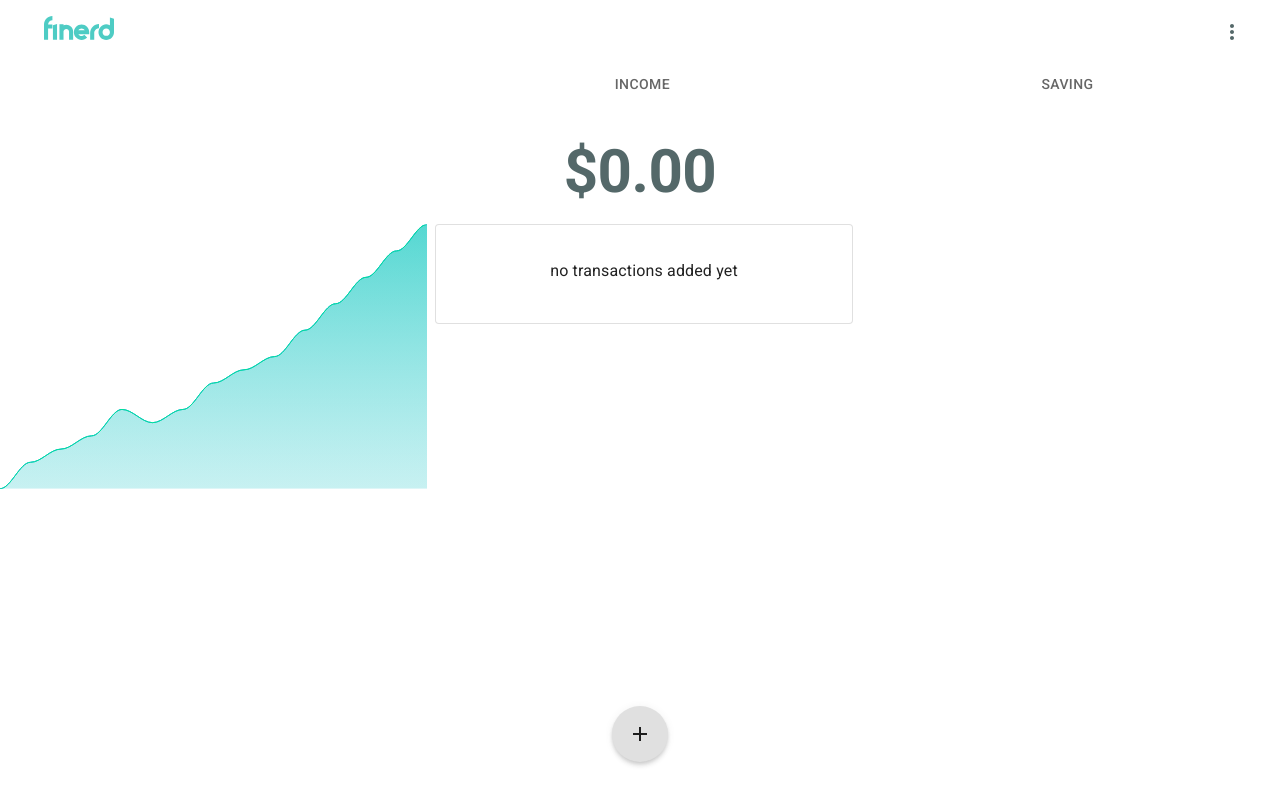
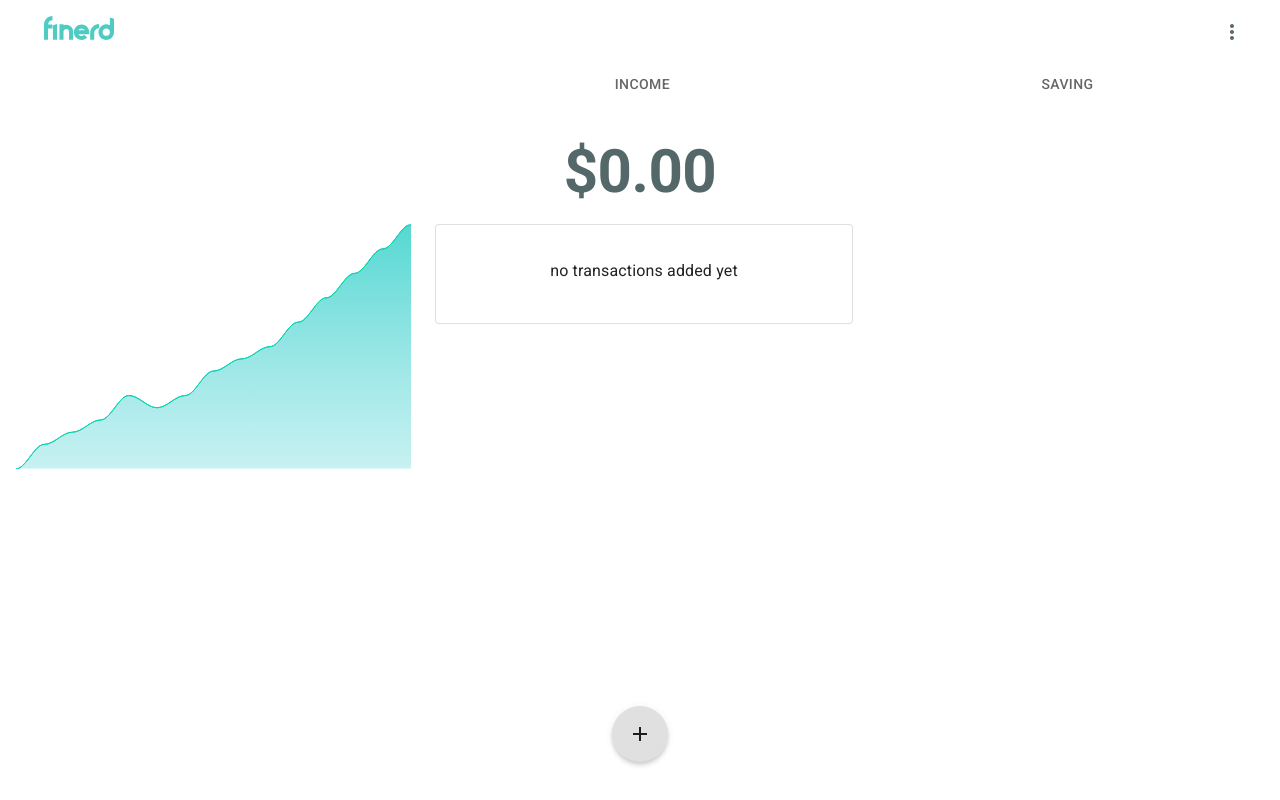
Before and after one commit to tchapsdev/finerd, a Next.js app: page / in a window 1280 px wide. Built offline with nearby package versions, Linux system fonts and the light colour scheme.

Commit message:
UI_Adaptives Graphs

```diff
--- a/src/components/transactions/Transactions.tsx
+++ b/src/components/transactions/Transactions.tsx
@@ -16,10 +16,10 @@ export const Transactions = ({ type }: { type: TransactionType }) => {
 
 	return (
 		<Grid container alignItems="flex-start" justifyContent="space-between" sx={{ rowGap: 3 }}>
-			<Grid item xs={12} sm={6} md={4}>
+			<Grid item xs={12} sm={12} md={4} sx={{ px: 2}}>
 				<Chart transactions={transactions} type={type} />
 			</Grid>
-			<Grid item xs={12} sm={6} md={8}>
+			<Grid item xs={12} sm={12} md={8}>
 				<TransactionList transactions={transactions} />
 			</Grid>
 		</Grid>
--- a/src/components/transactions/list/TransactionList.tsx
+++ b/src/components/transactions/list/TransactionList.tsx
@@ -37,7 +37,7 @@ export const TransactionList = ({ transactions }: { transactions: Transaction[]
 	return (
 		<Grid container spacing={2} alignItems="center" justifyContent="space-between" sx={{ pb: 13, px: 1, rowGap: 0.5 }}>
 			{transactions.map(transaction => (
-				<Grid  item xs={12} md={6} key={`${transaction.type}-transaction-${transaction.id}`}>
+				<Grid item xs={12} sm={6} md={6} key={`${transaction.type}-transaction-${transaction.id}`}>
 					<CardActionArea
 						onClick={() => {
 							openTransactionModal(transaction);
@@ -67,7 +67,7 @@ export const TransactionList = ({ transactions }: { transactions: Transaction[]
 							<Box sx={{ flexGrow: 1 }} />
 							<Box sx={{ display: 'flex', flexDirection: 'column', width: '30%' }}>
 								<CardContent sx={{ textAlign: 'right' }}>
-									<Typography component="div" variant="h6">
+									<Typography component="div" sx={{ fontWeight: 'bold' }}>
 										{new Intl.NumberFormat('en-CA', {
 											currency: 'CAD',
 											style: 'currency',
```
